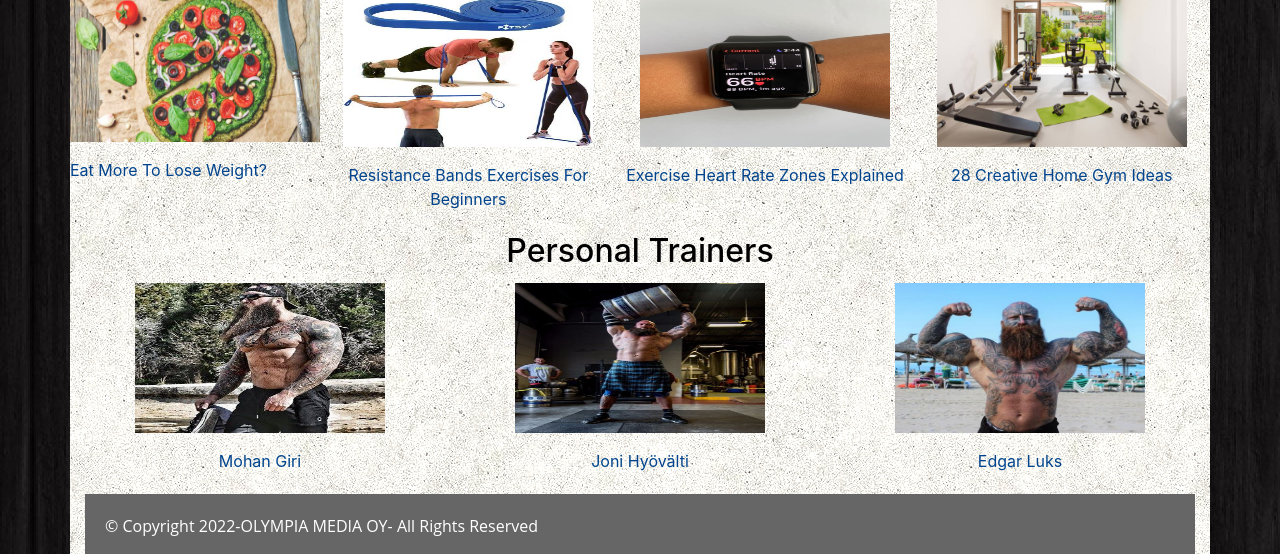
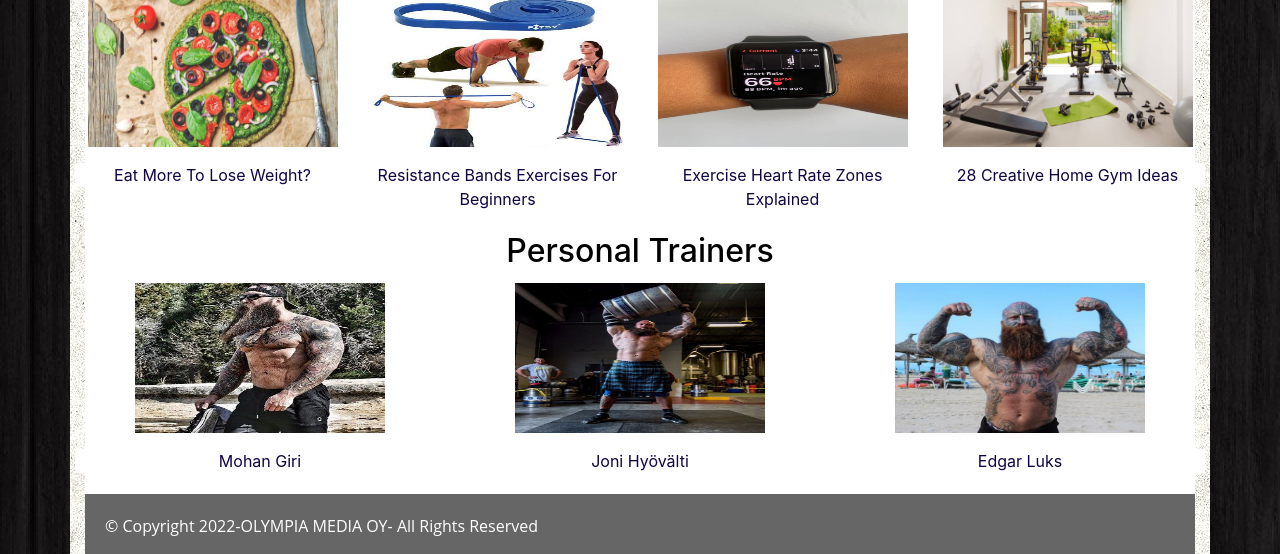
Before and after one commit to girimohan/project-web, a plain HTML site: page blog.html in a window 1280 px wide. Shown: the part 566-1120 px from the top of the page. Drawn offline with nearby package versions, Linux system fonts and the light colour scheme.

Commit message:
Add files via upload

```diff
--- a/blog.html
+++ b/blog.html
@@ -94,7 +94,7 @@
             </div>
             <div class="row">
 
-              <div class="colum">
+              <div class="column">
 
                     <a href="#"  >
                       <figure class="blog__figure">
--- a/style.css
+++ b/style.css
@@ -75,7 +75,7 @@ body {
 
 .naya3{
     height: 100px;
-    background: rgb(247, 245, 245);
+    background: rgb(139, 139, 139);
     background-color: white;
 }
 
@@ -123,7 +123,7 @@ article > p{
 
 }
 .col-12{
-    background-color: white;
+    background-color: rgba(253, 253, 253, 0);
 }
 h1{
     text-align:center;
@@ -136,11 +136,19 @@ h1{
     width: 250px;
     height: 150px;
 }
+.blog__thumb-title{
+    background-color: white;
+    color:rgb(17, 3, 68)
+}
 .column {
     flex: 25%;
     padding: 5px;
     text-align: center;
+
   }
   * {
     box-sizing: border-box;
   }
+main{
+    background-color: white;
+}
```
Also changed, not shown: index.html (+3 -2 lines).
